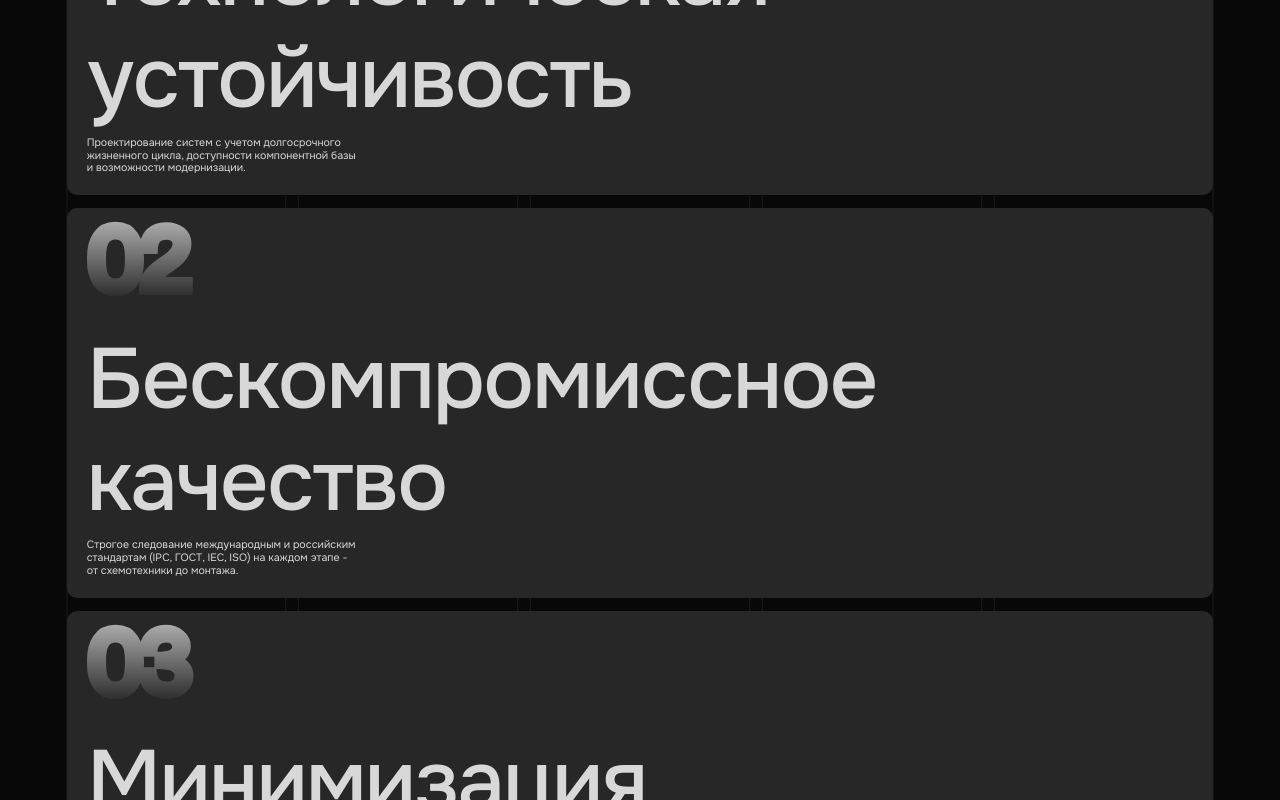
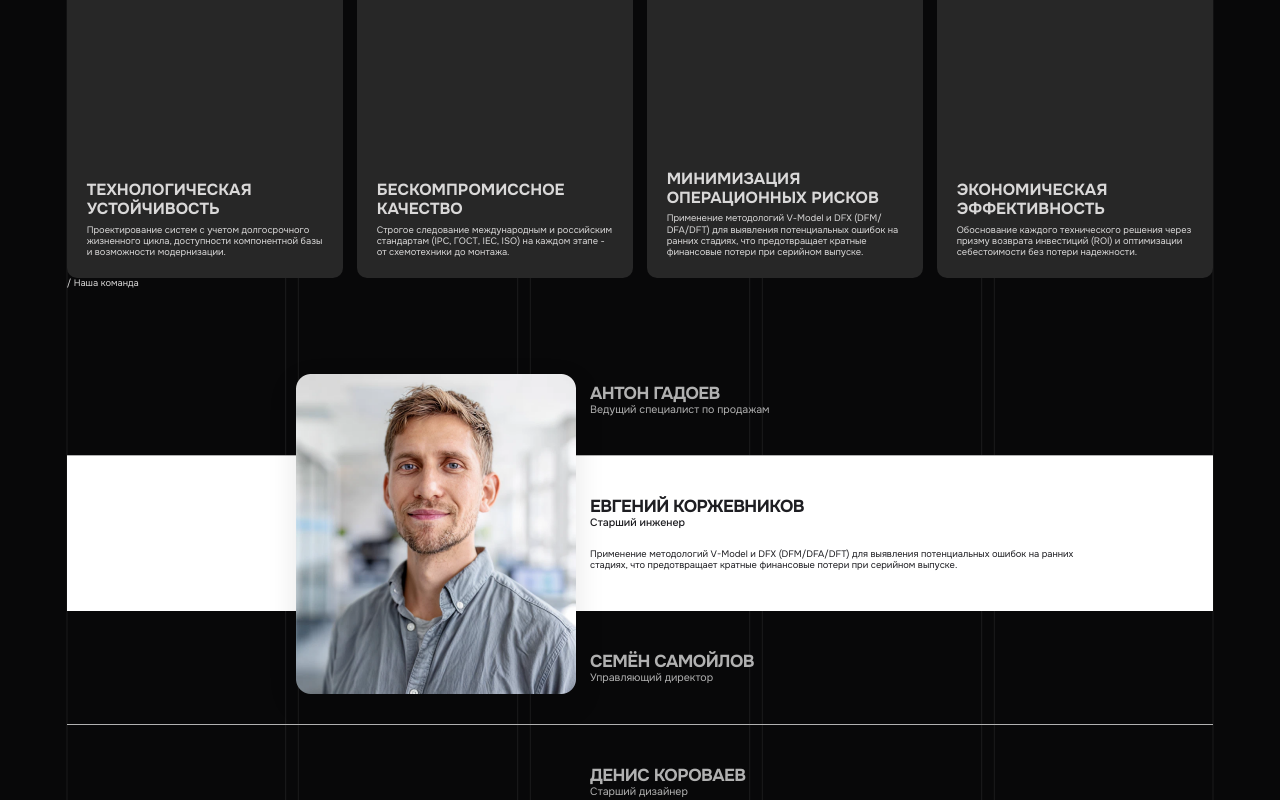
Before and after one commit to matilda081133-sketch/teh, a React (Vite) app: page /about in a window 1280 px wide. Shown: the part 1800-2600 px from the top of the page. Built offline with nearby package versions, Linux system fonts and the light colour scheme.

Commit message:
style: apply clean fixes for text padding, gradient, team row active state, and div6 margin while preserving original priority cards layout

```diff
--- a/src/components/AboutSection4.module.css
+++ b/src/components/AboutSection4.module.css
@@ -136,15 +136,11 @@
   display: flex;
   flex-direction: column;
   align-items: flex-start;
-  justify-content: flex-start;
-  gap: var(--gap-100);
-  max-width: 100%;
-  font-size: var(--fs-48);
+  gap: var(--gap-20);
 }
 .div4 {
   position: relative;
-  letter-spacing: -0.02em;
-  line-height: 100%;
+  line-height: 120%;
 }
 .card,
 .cards {
@@ -159,6 +155,7 @@
 }
 .card {
   flex: 1;
+  height: 480px;
   border-radius: var(--br-15);
   background-color: var(--Black-lines);
   flex-direction: column;
@@ -189,56 +186,57 @@
   -webkit-background-clip: text;
   -webkit-text-fill-color: transparent;
   -webkit-text-stroke: 8px transparent;
+  display: inline-block;
+  opacity: var(--opacity-0_3);
 }
 .bottom {
   align-self: stretch;
   display: flex;
   flex-direction: column;
   align-items: flex-start;
-  justify-content: flex-start;
   gap: 6px;
-  font-size: var(--fs-22);
-  color: var(--White);
+  font-size: var(--fs-24);
   font-family: var(--font-onest);
+}
+.c,
+.h3,
+.vModelDfx {
+  align-self: stretch;
+  position: relative;
+  line-height: 120%;
 }
 .h3 {
   margin: 0;
-  align-self: stretch;
-  position: relative;
   font-size: inherit;
-  letter-spacing: -0.02em;
-  line-height: 120%;
-  font-weight: 500;
+  text-transform: uppercase;
+  font-weight: 700;
   font-family: inherit;
+  color: var(--White);
 }
-.c {
-  align-self: stretch;
-  position: relative;
-  font-size: var(--fs-16);
-  line-height: 120%;
-  color: var(--Grey);
+.c,
+.vModelDfx {
+  font-size: var(--fs-14);
 }
 .vModelDfx {
-  align-self: stretch;
-  position: relative;
-  font-size: var(--fs-16);
-  line-height: 120%;
-  color: var(--Grey);
+  letter-spacing: -0.03px;
 }
 .container {
-  align-self: stretch;
+  width: 100%;
   display: flex;
   flex-direction: column;
   align-items: flex-start;
-  justify-content: flex-start;
-  gap: var(--gap-100);
+  position: relative;
+  isolation: isolate;
+  gap: var(--gap-20);
   max-width: 100%;
 }
 .div6 {
-  align-self: stretch;
+  width: 109px;
+  height: var(--height-17);
   position: relative;
-  letter-spacing: -0.02em;
-  line-height: 100%;
+  line-height: 120%;
+  display: inline-block;
+  margin-bottom: 40px;
 }
 .teamSection {
   width: 100%;
```
